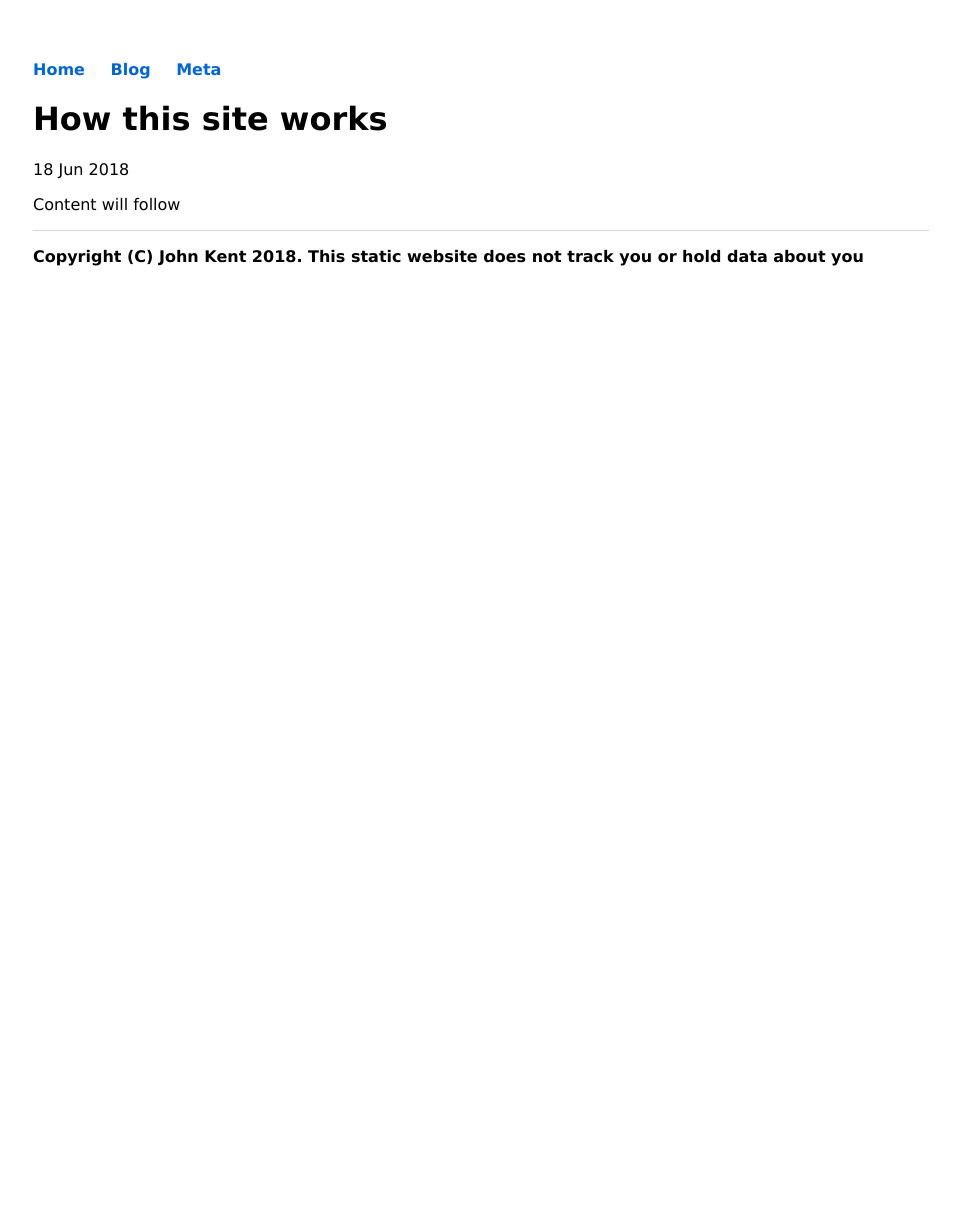
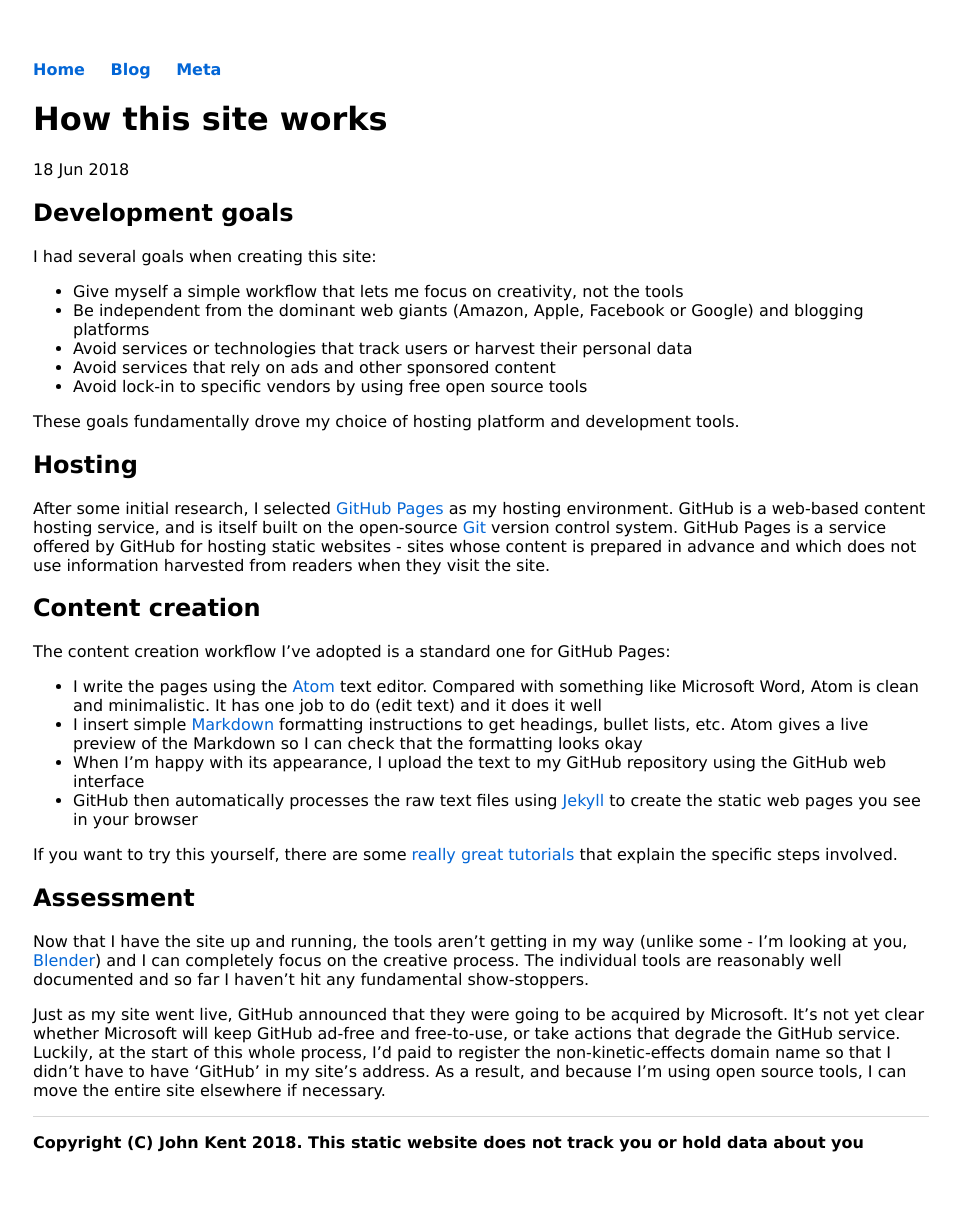
Before and after one commit to KineticLensman/KineticLensman.github.io, a Jekyll site: the page built from _posts/2018-06-18-how-this-site-works.md, in a window 1280 px wide. Shown: the whole page, without its empty margins (159-1119 px from the left). Built offline with Jekyll 4.4.1, drawn with Linux system fonts in a browser that asks for light colours; before the commit the page ends 900 px from its top, so only the background shows below that.

Commit message:
Added content to post

```diff
--- a/_posts/2018-06-18-how-this-site-works.md
+++ b/_posts/2018-06-18-how-this-site-works.md
@@ -4,4 +4,29 @@ title: "How this site works"
 date: 2018-06-18
 ---
 
-Content will follow
+## Development goals
+
+I had several goals when creating this site:
+* Give myself a simple workflow that lets me focus on creativity, not the tools
+* Be independent from the dominant web giants (Amazon, Apple, Facebook or Google) and blogging platforms
+* Avoid services or technologies that track users or harvest their personal data
+* Avoid services that rely on ads and other sponsored content
+* Avoid lock-in to specific vendors by using free open source tools
+
+These goals fundamentally drove my choice of hosting platform and development tools.
+## Hosting
+After some initial research, I selected [GitHub Pages](https://pages.github.com/) as my hosting environment. GitHub is a web-based content hosting service, and is itself built on the open-source [Git](https://git-scm.com/) version control system. GitHub Pages is a service offered by GitHub for hosting static websites - sites whose content is prepared in advance and which does not use information harvested from readers when they visit the site.
+## Content creation
+
+The content creation workflow I've adopted is a standard one for GitHub Pages:
+
+* I write the pages using the [Atom](https://atom.io/) text editor. Compared with something like Microsoft Word, Atom is clean and minimalistic. It has one job to do (edit text) and it does it well
+* I insert simple [Markdown](https://daringfireball.net/projects/markdown/) formatting instructions to get headings, bullet lists, etc. Atom gives a live preview of the Markdown so I can check that the formatting looks okay
+* When I'm happy with its appearance, I upload the text to my GitHub repository using the GitHub web interface
+* GitHub then automatically processes the raw text files using [Jekyll](https://jekyllrb.com/) to create the static web pages you see in your browser
+
+If you want to try this yourself, there are some [really great tutorials](http://jmcglone.com/guides/github-pages/) that explain the specific steps involved.
+## Assessment
+Now that I have the site up and running, the tools aren't getting in my way (unlike some - I'm looking at you, [Blender](https://www.blender.org/)) and I can completely focus on the creative process. The individual tools are reasonably well documented and so far I haven't hit any fundamental show-stoppers.
+
+Just as my site went live, GitHub announced that they were going to be acquired by Microsoft. It's not yet clear whether Microsoft will keep GitHub ad-free and free-to-use, or take actions that degrade the GitHub service. Luckily, at the start of this whole process, I'd paid to register the non-kinetic-effects domain name so that I didn't have to have 'GitHub' in my site's address. As a result, and because I'm using open source tools, I can move the entire site elsewhere if necessary.
```
